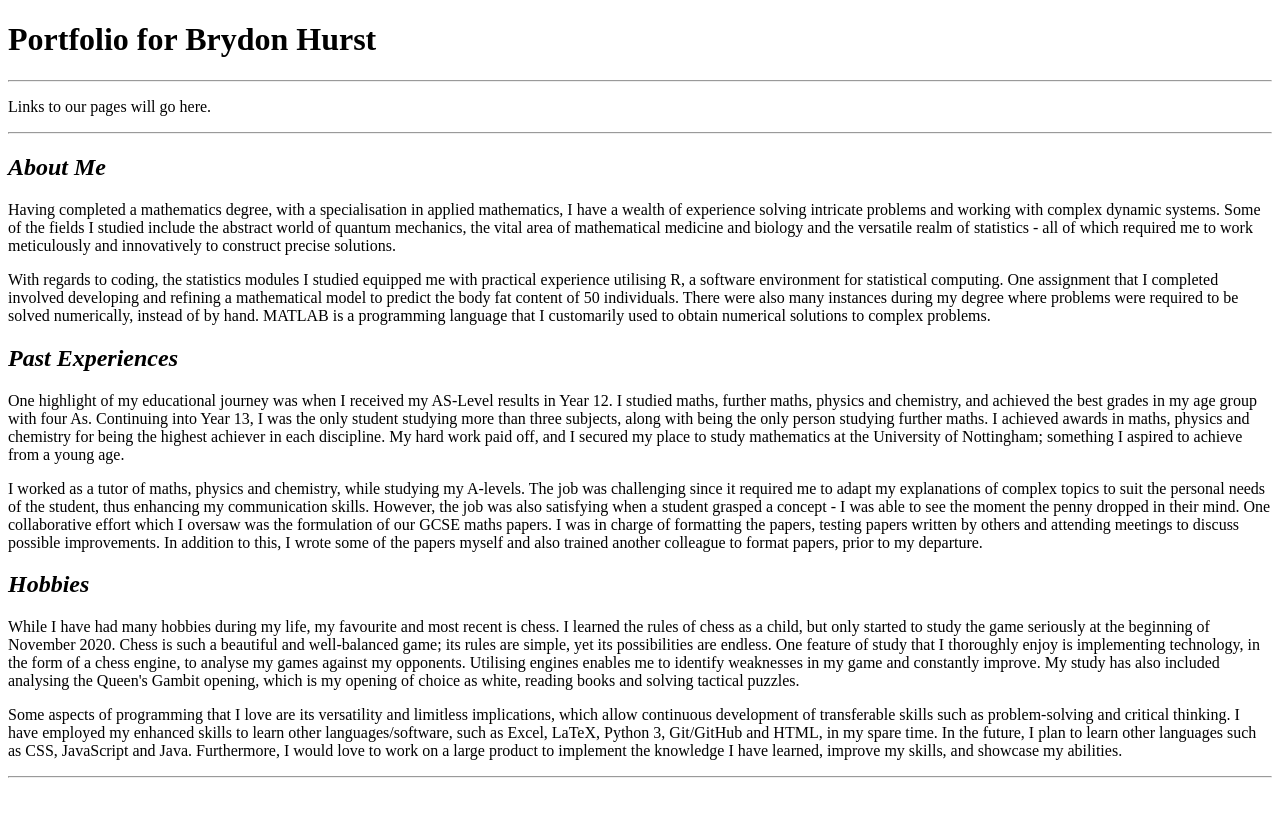
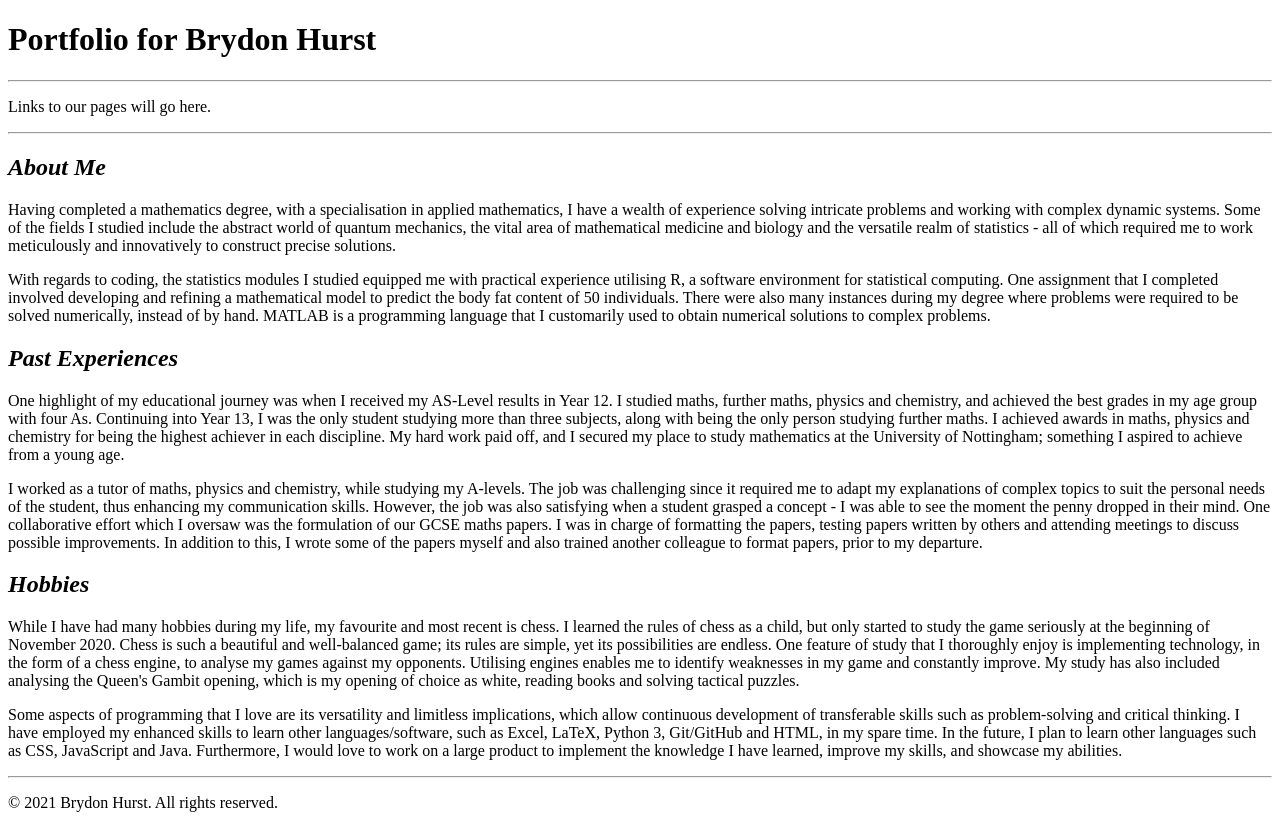
Before and after one commit to Bry-Hurst/IntroToWebDev, a plain HTML site: page portfolio/index.html in a window 1280 px wide. Before the commit the page ends 800 px from the top, so only its background shows below. Drawn offline with Linux system fonts and the light colour scheme.

Commit message:
Completed CODE-ALONG: Using Block Elements in a Web Page

```diff
--- a/portfolio/index.html
+++ b/portfolio/index.html
@@ -2,42 +2,62 @@
 <!--
 	Name: Brydon Hurst
 	Date Created: 06/01/2021
-	Most recent revision:
+	Most recent revision: 09/01/2021
 
 This document is the Home Page of Brydon Hurst's portfolio.
 -->
-<html>
+<html lang="en">
+
 <head>
 	<title>Brydon Hurst's Portfolio</title>
 </head>
 
 <body>
+	<main><!-- The main element contains all blocks on the page -->
+
+		<header>
 			<h1>Portfolio for Brydon Hurst</h1>
+		</header>
 
+		<nav><!-- The nav element will include navigation buttons or links -->
 			<hr />
 			<!-- We need to add links to projects.html, contact.html, and testimonials.html -->
 				<p>Links to our pages will go here.<p>
 			<hr />
+		</nav>
 
+		<section><!-- The section element contains the three chunks we are using to sell ourselves in this page. -->
+				<article id="about-me"><!-- This is the first chunk inside the section element. -->
 					<h2><em>About Me</em></h2>
 
 					<p>Having completed a mathematics degree, with a specialisation in applied mathematics, I have a wealth of experience solving intricate problems and working with complex dynamic systems. Some of the fields I studied include the abstract world of quantum mechanics, the vital area of mathematical medicine and biology and the versatile realm of statistics - all of which required me to work meticulously and innovatively to construct precise solutions.</p>
 
 					<p>With regards to coding, the statistics modules I studied equipped me with practical experience utilising R, a software environment for statistical computing. One assignment that I completed involved developing and refining a mathematical model to predict the body fat content of 50 individuals. There were also many instances during my degree where problems were required to be solved numerically, instead of by hand. MATLAB is a programming language that I customarily used to obtain numerical solutions to complex problems.</p>
+				</article>
 
+				<article id="past-experiences"><!-- This is the second chunk inside the section element. -->
 					<h2><em>Past Experiences</em></h2>
 
 					<p>One highlight of my educational journey was when I received my AS-Level results in Year 12. I studied maths, further maths, physics and chemistry, and achieved the best grades in my age group with four As. Continuing into Year 13, I was the only student studying more than three subjects, along with being the only person studying further maths. I achieved awards in maths, physics and chemistry for being the highest achiever in each discipline. My hard work paid off, and I secured my place to study mathematics at the University of Nottingham; something I aspired to achieve from a young age.</p>
 
 					<p>I worked as a tutor of maths, physics and chemistry, while studying my A-levels. The job was challenging since it required me to adapt my explanations of complex topics to suit the personal needs of the student, thus enhancing my communication skills. However, the job was also satisfying when a student grasped a concept - I was able to see the moment the penny dropped in their mind. One collaborative effort which I oversaw was the formulation of our GCSE maths papers. I was in charge of formatting the papers, testing papers written by others and attending meetings to discuss possible improvements. In addition to this, I wrote some of the papers myself and also trained another colleague to format papers, prior to my departure. </p>
+				</article>
 
+				<article id="hobbies"><!-- This is the third chunk inside the section element. -->
 					<h2><em>Hobbies</em></h2>
 
 					<p>While I have had many hobbies during my life, my favourite and most recent is chess. I learned the rules of chess as a child, but only started to study the game seriously at the beginning of November 2020. Chess is such a beautiful and well-balanced game; its rules are simple, yet its possibilities are endless. One feature of study that I thoroughly enjoy is implementing technology, in the form of a chess engine, to analyse my games against my opponents. Utilising engines enables me to identify weaknesses in my game and constantly improve. My study has also included analysing the Queen's Gambit opening, which is my opening of choice as white, reading books and solving tactical puzzles.</p>
 
 					<p>Some aspects of programming that I love are its versatility and limitless implications, which allow continuous development of transferable skills such as problem-solving and critical thinking. I have employed my enhanced skills to learn other languages/software, such as Excel, LaTeX, Python 3, Git/GitHub and HTML, in my spare time. In the future, I plan to learn other languages such as CSS, JavaScript and Java. Furthermore, I would love to work on a large product to implement the knowledge I have learned, improve my skills, and showcase my abilities.</p>
+				</article>
+			</section>
 
+			<footer><!-- The footer is a block at the bottom of the page. -->
 				<hr />
+				<p>&copy; 2021 Brydon Hurst. All rights reserved.</p>
+			</footer>
 
+	</main>
 </body>
+
 </html>
```
Lines whose indentation alone changed are shown as unchanged.
